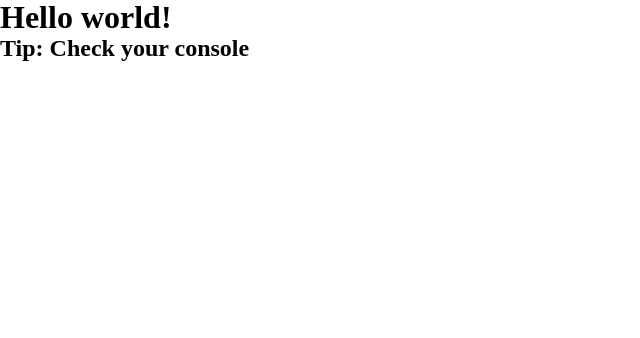
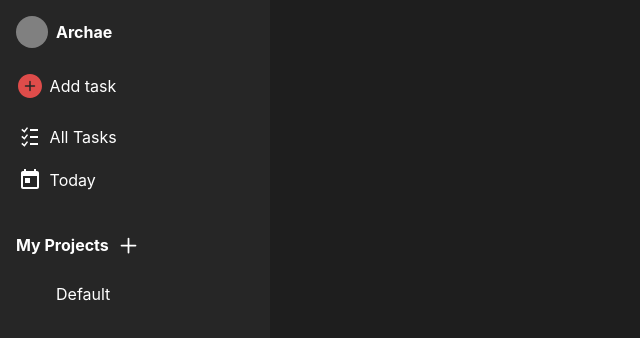
Before and after one commit to eric-clayton/odin-to-do, a website built with webpack: page src/index.html in a window 1280 px wide. Shown: the whole page, without its empty margins (0-640 px from the left). Built offline with nearby package versions, Linux system fonts and the light colour scheme.

Commit message:
Complete initial layout

```diff
--- a/index.html
+++ b/src/index.html
@@ -2,10 +2,8 @@
 <html>
     <head>
         <meta charset="utf-8" />
-        <title>Webpack App</title>
+        <title>Odin To-Do</title>
     </head>
     <body>
-        <h1>Hello world!</h1>
-        <h2>Tip: Check your console</h2>
     </body>
 </html>
--- a/src/index.js
+++ b/src/index.js
@@ -1,3 +1,102 @@
-import "./reset.css";
 import "./styles.css";
-console.log("Hello World!");
+import addTaskSvg from "./images/plus-circle-svgrepo-com.svg";
+import allTasksSvg from "./images/tasks-all-svgrepo-com.svg";
+import todayTasksSvg from "./images/today-svgrepo-com.svg";
+import addProjectSvg from "./images/plus-large-svgrepo-com.svg";
+
+const body = document.querySelector("body");
+body.innerHTML = `
+    <div class="sidebar">
+        <div class="user-container">
+            <div id="pfp"></div>
+            <div id="user">Archae</div>
+        </div>
+        <div class="add-task" role="button">
+            <img src=${addTaskSvg}>
+            <div>Add task</div>
+        </div>
+        <nav>
+            <ul role="list" class="nav-list">
+                <li role="button">
+                    <img src=${allTasksSvg}>
+                    <div>All Tasks</div>
+                </li>
+                <li role="button">
+                    <img src=${todayTasksSvg}>
+                    <div>Today</div>
+                </li>
+            </ul>
+        </nav>
+        <div class="projects-header">
+            <h2>My Projects</h2>
+            <img src=${addProjectSvg} role="button">
+        </div>
+        <ul role="list" id="project-list">
+        </ul>
+    </div>
+    <main>
+    </main>
+    <dialog>
+	    <div class="dialog-container">
+            <form>
+                <label for="title">Title: </label>
+                <input id="title" type="text">
+                <label for="description">Description: </label>
+                <input id="description" type="text">
+                <label for="dueDate">Due Date: </label>
+                <input id="dueDate" type="date">
+                <label for="priority">Priority</label>
+                <select name="priority" id="priority">
+                  <option value="low">Low Priority</option>
+                  <option value="medium">Medium Priority</option>
+                  <option value="high">High Priority</option>
+                </select>
+                <label for="project-select">Project</label>
+                <select id="project-select" name="project-select">
+                </select>
+            </form>
+            <button id="cancel-add-task">Cancel</button>
+		</div>
+    </dialog>
+`;
+const projectList = body.querySelector('#project-list');
+const projects = [];
+function addProject(name) {
+    projects.push(createProject(name));
+    projectList.appendChild(createElementAndText(name, 'li'));
+}
+function createProject(name) {
+    const project = {
+        name,
+        tasks: [],
+    }
+    return project;
+}
+addProject('Default');
+
+const addTaskButton = body.querySelector(".add-task");
+const dialog = body.querySelector("dialog");
+addTaskButton.addEventListener("click", () => {
+  dialog.showModal();
+});
+const cancelAddTask = dialog.querySelector("#cancel-add-task");
+cancelAddTask.addEventListener("click", () => {
+  dialog.close();
+});
+dialog.addEventListener("click", (e) => {
+  if (e.target == dialog) {
+    dialog.close();
+  }
+});
+
+const projectSelect = dialog.querySelector('#project-select');
+projectSelect.innerHTML = '';
+for (let project of projects) {
+
+    projectSelect.appendChild(createElementAndText(project.name, 'option'));
+}
+function createElementAndText(name, tag) {
+    const element = document.createElement(tag);
+    element.innerText = name;
+    return element;
+}
--- a/src/styles.css
+++ b/src/styles.css
@@ -0,0 +1,78 @@
+@import url("reset.css");
+:root {
+  --red: #de4c4a;
+  --red-hover:#de4c4a23;
+  --red-selected: #de4c4a73;
+  --accent-grey: #262626;
+  --primary-grey: #1e1e1e;
+  --font-family-group: -apple-system,system-ui,"Segoe UI",Roboto,Noto,Oxygen-Sans,Ubuntu,Cantrell,"Helvetica Neue",sans-serif,"Apple Color Emoji","Segoe UI Emoji","Segoe UI Symbol";
+}
+body {
+  background-color: var(--primary-grey);
+  color: white;
+  font-family: var(--font-family-group);
+  display: grid;
+  grid-template-columns: 270px 1fr;
+}
+.sidebar {
+	--sidebar-horizontal-gap: 0.5rem;
+  display: flex;
+  flex-direction: column;
+  gap: 1.5rem;
+  background-color: var(--accent-grey);
+  padding: 1rem;
+}
+.sidebar img{
+	width: 1.5rem;
+	height: 1.5rem;
+}
+.user-container {
+  display: flex;
+  align-items: center;
+  gap: var(--sidebar-horizontal-gap);
+}
+#pfp {
+  width: 2rem;
+  height: 2rem;
+  background-color:grey;
+  border-radius: 50%;
+}
+#user {
+  font-weight: bold;
+}
+.add-task {
+	display: flex;
+	gap: var(--sidebar-horizontal-gap)
+}
+.nav-list {
+	margin: 0;
+	padding: 0;
+}
+.nav-list li{
+	display: flex;
+	align-items: center;
+	gap: var(--sidebar-horizontal-gap);
+	margin-bottom: 1rem;
+}
+.projects-header {
+	display: flex;
+	gap: var(--sidebar-horizontal-gap);
+	align-items: center;
+}
+.projects-header h2 {
+	font-size: 1rem;
+}
+[role="button"] {
+	padding: .1rem;
+	border-radius: 20px;
+	cursor: pointer;
+}
+[role="button"]:hover {
+	background-color: var(--red-hover);
+}
+dialog {
+  padding: 0;
+}
+.dialog-container {
+  padding: 1rem;
+}
--- a/webpack.config.js
+++ b/webpack.config.js
@@ -1,27 +1,24 @@
 // Generated using webpack-cli https://github.com/webpack/webpack-cli
 
-const path = require('path');
-const HtmlWebpackPlugin = require('html-webpack-plugin');
+const path = require("path");
+const HtmlWebpackPlugin = require("html-webpack-plugin");
 
-const isProduction = process.env.NODE_ENV == 'production';
+const isProduction = process.env.NODE_ENV == "production";
 
-
-const stylesHandler = 'style-loader';
-
-
+const stylesHandler = "style-loader";
 
 const config = {
-    entry: './src/index.js',
+  entry: "./src/index.js",
   output: {
-        path: path.resolve(__dirname, 'dist'),
+    path: path.resolve(__dirname, "dist"),
   },
   devServer: {
     open: true,
-        host: 'localhost',
+    host: "localhost",
   },
   plugins: [
     new HtmlWebpackPlugin({
-            template: 'index.html',
+      template: "./src/index.html",
     }),
 
     // Add your plugins here
@@ -31,15 +28,16 @@ const config = {
     rules: [
       {
         test: /\.(js|jsx)$/i,
-                loader: 'babel-loader',
+        exclude: /node_modules/,
+        loader: "babel-loader",
       },
       {
         test: /\.css$/i,
-                use: [stylesHandler,'css-loader'],
+        use: [stylesHandler, "css-loader"],
       },
       {
         test: /\.(eot|svg|ttf|woff|woff2|png|jpg|gif)$/i,
-                type: 'asset',
+        type: "asset",
       },
 
       // Add your rules for custom modules here
@@ -50,11 +48,9 @@ const config = {
 
 module.exports = () => {
   if (isProduction) {
-        config.mode = 'production';
-
-
+    config.mode = "production";
   } else {
-        config.mode = 'development';
+    config.mode = "development";
   }
   return config;
 };
```
Also changed, not shown: src/modules/AddTaskDialog.js (added, +39 -0 lines), src/modules/Sidebar.js (added, +76 -0 lines), src/modules/Task.js (added, +20 -0 lines), src/modules/Tasks.js (added, +26 -0 lines), src/utility/HtmlTool.js (added, +17 -0 lines), src/images/plus-circle-svgrepo-com.svg (added), src/images/plus-large-svgrepo-com.svg (added), src/images/tasks-all-svgrepo-com.svg (added), src/images/today-svgrepo-com.svg (added), src/modules/TaskPage.js (added). Lines whose indentation alone changed are shown as unchanged.
